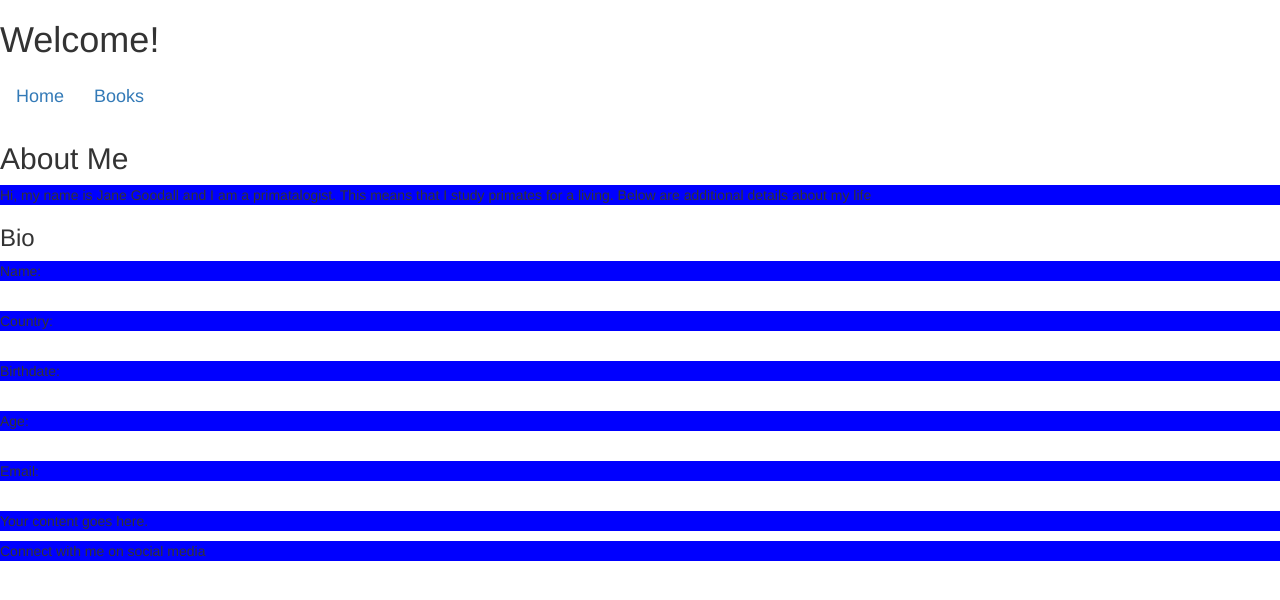
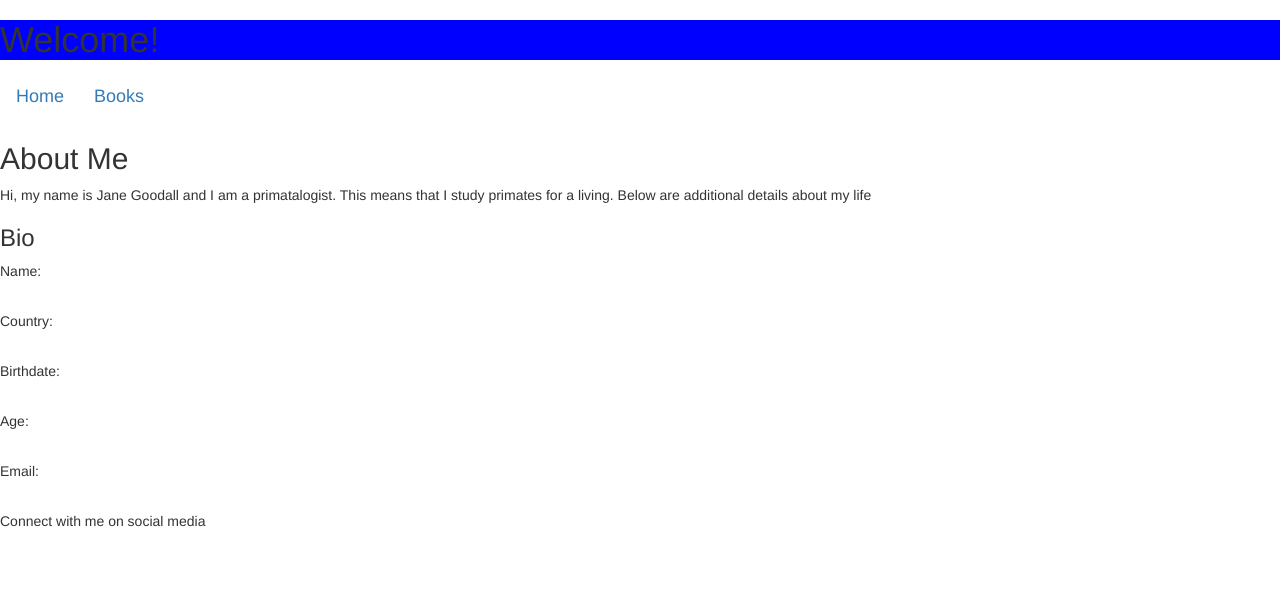
Before and after one commit to iu-msis/1-html-review-klgogel, a PHP site: page / in a window 1280 px wide. Shown: the top 600 px of the page. Run offline with PHP 8.4, Linux system fonts and the light colour scheme; some libraries are stand-ins or nearby versions.

Commit message:
css changes

```diff
--- a/public/css/style.css
+++ b/public/css/style.css
@@ -1,3 +1,3 @@
-p{
+h1{
     background-color: blue;
 }
--- a/public/index.html
+++ b/public/index.html
@@ -30,7 +30,6 @@
   <p> Birthdate: </p> <br>
   <p> Age: </p> <br>
   <p> Email: </p> <br>
-<p>Your content goes here.</p>
 </main>
 </body>
 
```
